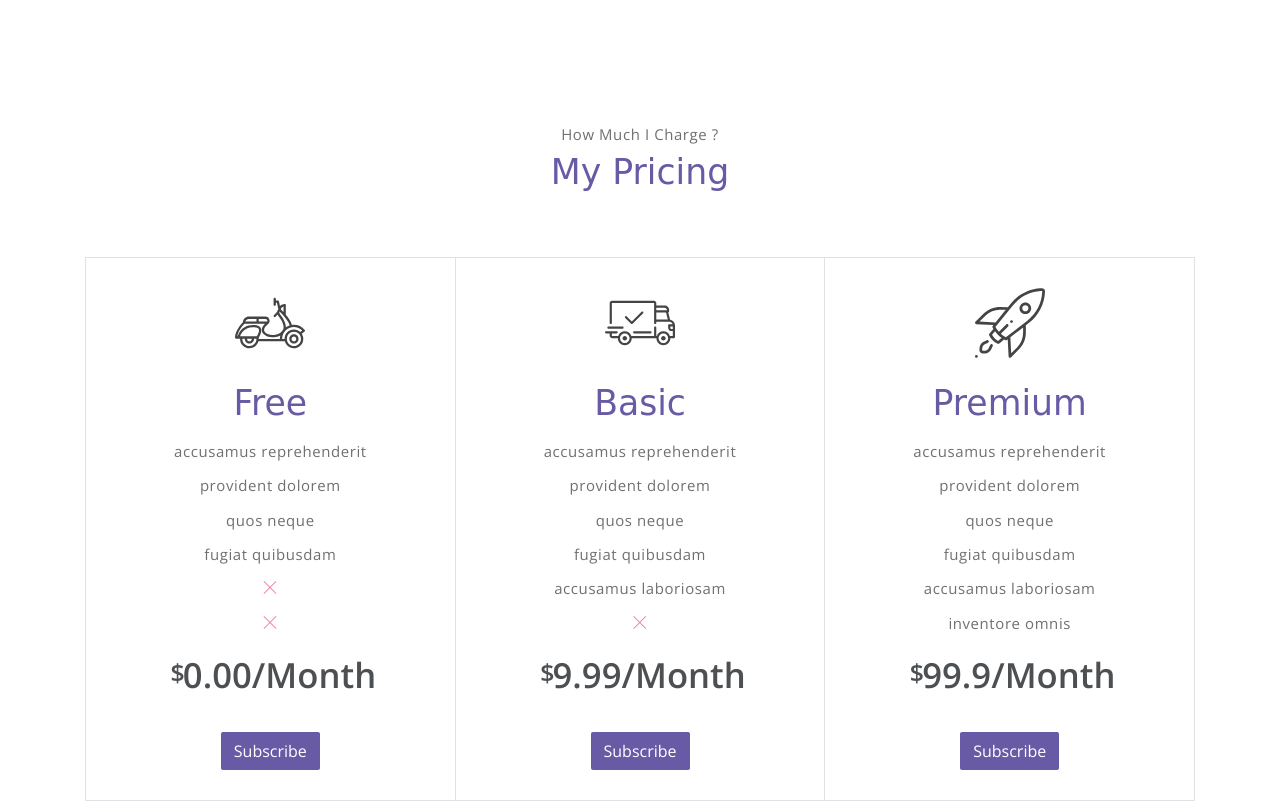
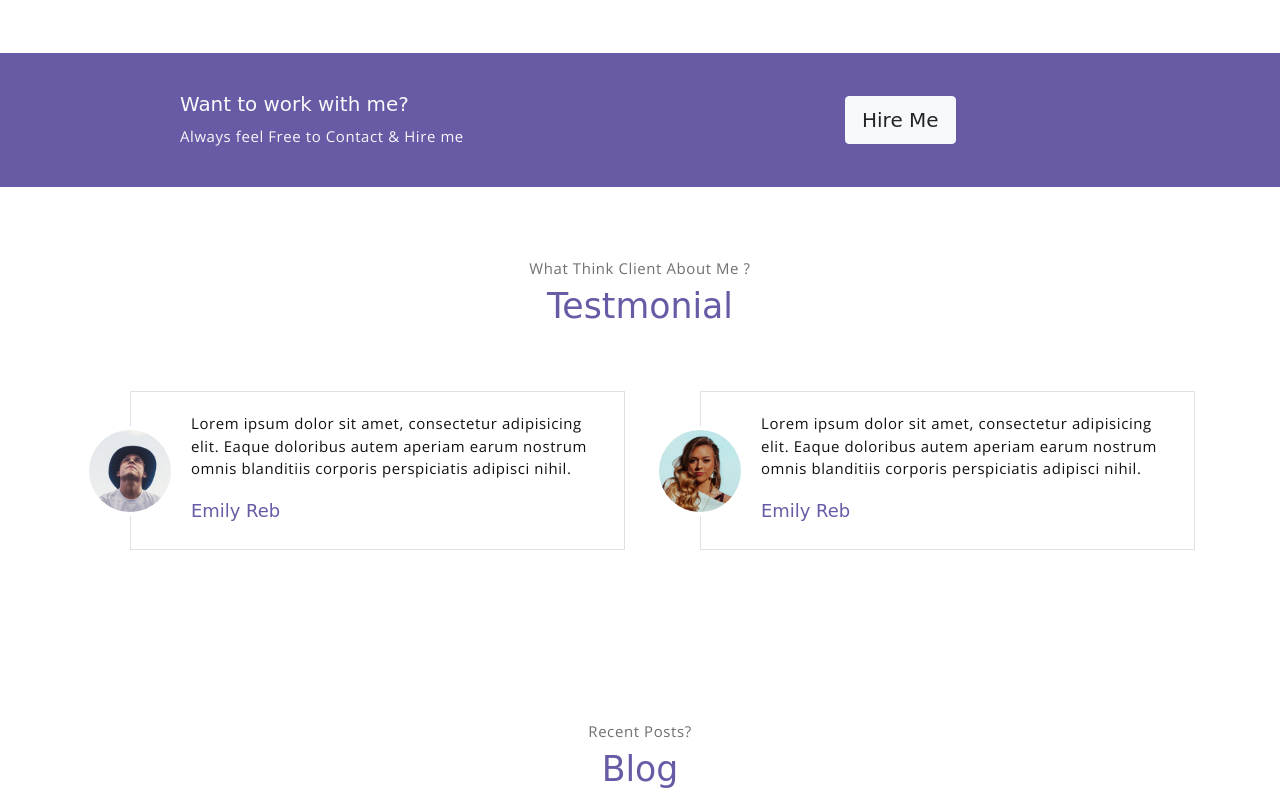
Before and after one commit to KofiAnnang/myResume, a plain HTML site: page index.html in a window 1280 px wide. Shown: the part 2360-3165 px from the top of the page. Drawn offline with nearby package versions, Linux system fonts and the light colour scheme; a web font is replaced by a local one.

Commit message:
deleted pricing section

```diff
--- a/index.html
+++ b/index.html
@@ -81,7 +81,7 @@
                         <br>culpa! Quasi quibusdam hic recusandae delectus velit officiis explicabo voluptatibus! Nemo esse similique, voluptates labore distinctio, placeat explicabo facilis molestias, blanditiis culpa iusto voluptatem ratione eligendi
                         a, quia temporibus velit vero ipsa sint ex voluptatum expedita aliquid! Debitis, nam!
                     </p>
-                    <button class="btn-rounded btn btn-outline-primary mt-4">Download CV</button>
+                    <button class="btn-rounded btn btn-outline-primary mt-4"><a href="/CV_Developer.pdf">Download CV</a></button>
                 </div>
             </div>
             <!-- end of about wrapper -->
@@ -186,83 +186,6 @@
     </section>
     <!-- end of portfolio section -->
 
-    <!-- pricing section -->
-    <section class="section" id="pricing">
-        <div class="container text-center">
-            <p class="section-subtitle">How Much I Charge ?</p>
-            <h6 class="section-title mb-6">My Pricing</h6>
-            <!-- row -->
-            <div class="pricing-wrapper">
-                <div class="pricing-card">
-                    <div class="pricing-card-header">
-                        <img class="pricing-card-icon" src="assets/imgs/scooter.svg" alt="Download free bootstrap 4 landing page, free boootstrap 4 templates, Download free bootstrap 4.1 landing page, free boootstrap 4.1.1 templates, meyawo Landing page">
-                    </div>
-                    <div class="pricing-card-body">
-                        <h6 class="pricing-card-title">Free</h6>
-                        <div class="pricing-card-list">
-                            <p>accusamus reprehenderit</p>
-                            <p>provident dolorem </p>
-                            <p>quos neque</p>
-                            <p>fugiat quibusdam</p>
-                            <p><i class="ti-close"></i></p>
-                            <p><i class="ti-close"></i></p>
-                        </div>
-                    </div>
-                    <div class="pricing-card-footer">
-                        <span>$</span>
-                        <span>0.00/Month</span>
-                    </div>
-                    <a href="#" class="btn btn-primary mt-3 pricing-card-btn">Subscribe</a>
-                </div>
-                <div class="pricing-card">
-                    <div class="pricing-card-header">
-                        <img class="pricing-card-icon" src="assets/imgs/shipped.svg" alt="Download free bootstrap 4 landing page, free boootstrap 4 templates, Download free bootstrap 4.1 landing page, free boootstrap 4.1.1 templates, meyawo Landing page">
-                    </div>
-                    <div class="pricing-card-body">
-                        <h6 class="pricing-card-title">Basic</h6>
-                        <div class="pricing-card-list">
-                            <p>accusamus reprehenderit</p>
-                            <p>provident dolorem </p>
-                            <p>quos neque</p>
-                            <p>fugiat quibusdam</p>
-                            <p>accusamus laboriosam</p>
-                            <p><i class="ti-close"></i></p>
-                        </div>
-                    </div>
-                    <div class="pricing-card-footer">
-                        <span>$</span>
-                        <span>9.99/Month</span>
-                    </div>
-                    <a href="#" class="btn btn-primary mt-3 pricing-card-btn">Subscribe</a>
-                </div>
-                <div class="pricing-card">
-                    <div class="pricing-card-header">
-                        <img class="pricing-card-icon" src="assets/imgs/startup.svg" alt="Download free bootstrap 4 landing page, free boootstrap 4 templates, Download free bootstrap 4.1 landing page, free boootstrap 4.1.1 templates, meyawo Landing page">
-                    </div>
-                    <div class="pricing-card-body">
-                        <h6 class="pricing-card-title">Premium</h6>
-                        <div class="pricing-card-list">
-                            <p>accusamus reprehenderit</p>
-                            <p>provident dolorem </p>
-                            <p>quos neque</p>
-                            <p>fugiat quibusdam</p>
-                            <p>accusamus laboriosam</p>
-                            <p>inventore omnis</p>
-                        </div>
-                    </div>
-                    <div class="pricing-card-footer">
-                        <span>$</span>
-                        <span>99.9/Month</span>
-                    </div>
-                    <a href="#" class="btn btn-primary mt-3 pricing-card-btn">Subscribe</a>
-                </div>
-
-            </div>
-            <!-- end of pricing wrapper -->
-        </div>
-        <!-- end of container -->
-    </section>
-    <!-- end of pricing section -->
 
     <!-- section -->
     <section class="section-sm bg-primary">
```
Also changed, not shown: 1 other file.
